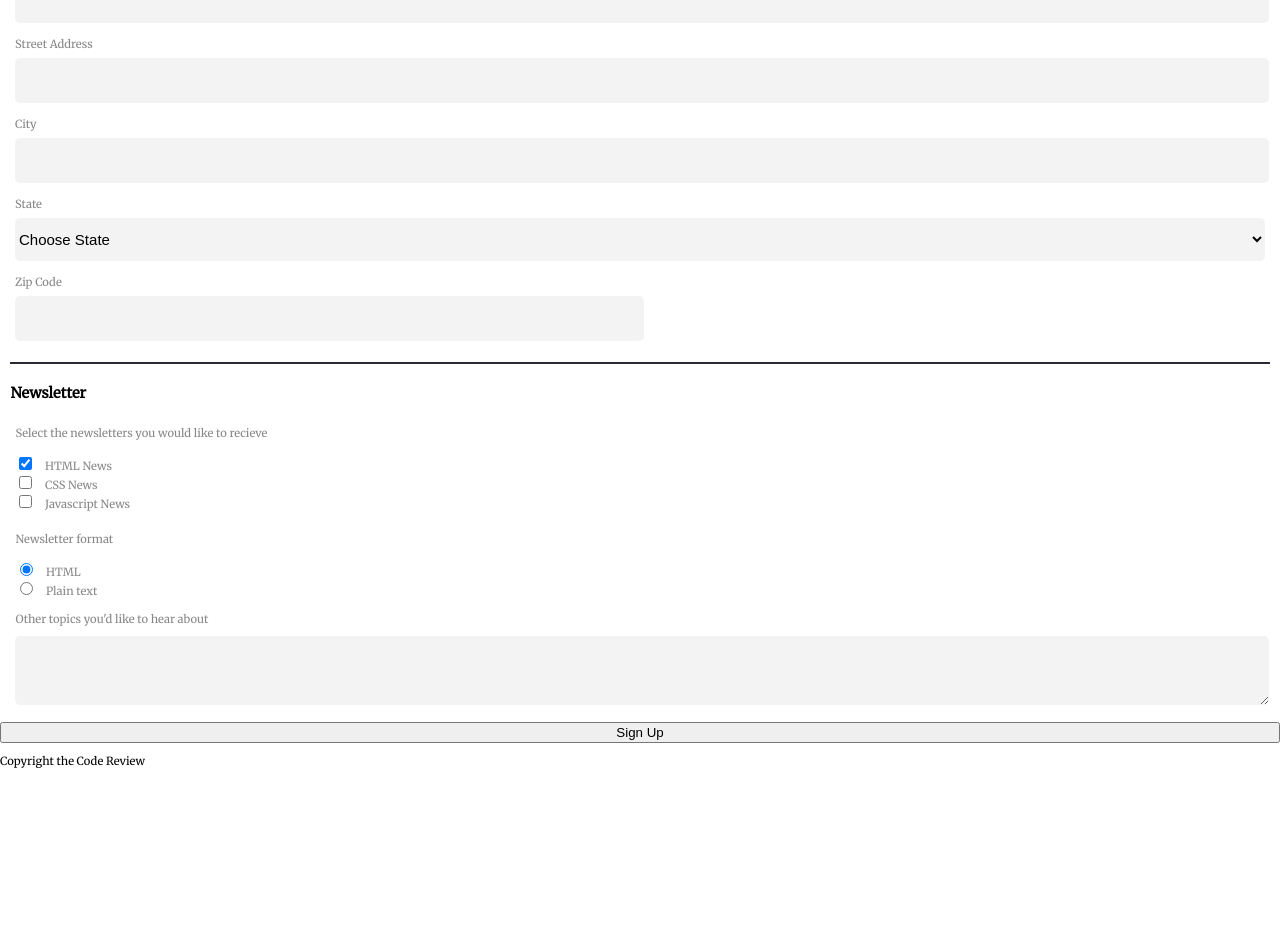
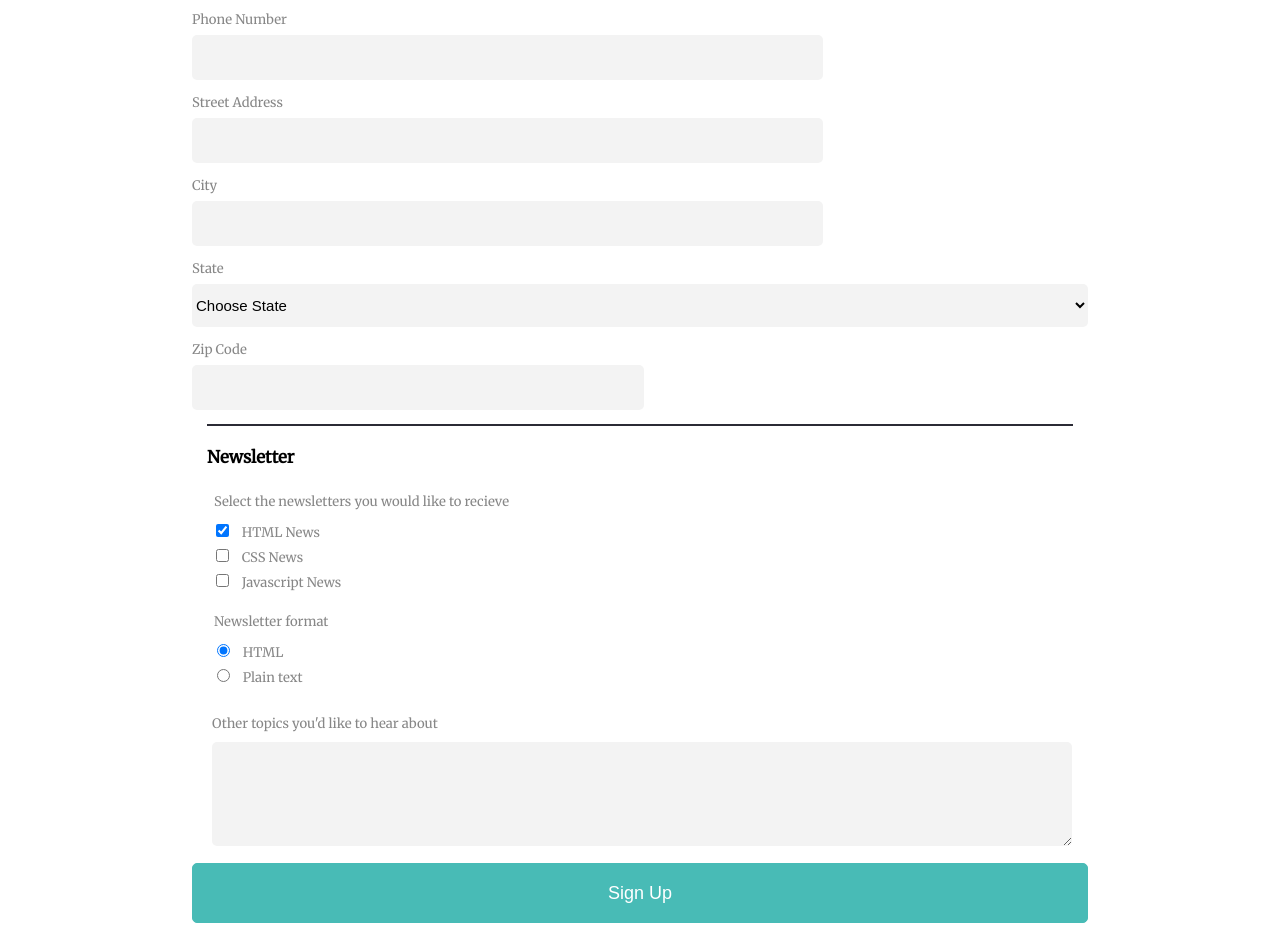
Before and after one commit to alicelandroe/Online-Registration-Form_AliceL, a plain HTML site: page index.html in a window 1280 px wide. Shown: the part 444-1370 px from the top of the page. Before the commit the page ends 1223 px from the top, so only its background shows below. Drawn offline with Linux system fonts and the light colour scheme.

Commit message:
Adding a media query and other styles

```diff
--- a/css/styles.css
+++ b/css/styles.css
@@ -45,7 +45,7 @@ section p {
 
 .main-legend {
     width: 100%;
-    font-size: 1.3em;
+    font-size: 1.5em;
     font-weight: bolder;
     padding: 20px 0 20px 0;
     border-top: solid #2b2b35 2px ;
@@ -54,11 +54,21 @@ section p {
 
 label {
     color: #878787;
+    font-size: 1.17em;
 }
 
 button {
+    padding: 19px 39px 18px 39px;
+    color: #FFF;
+    background-color: #48BBB6;
+    font-size: 18px;
     width: 100%;
-}
+    text-align: center;
+    border-radius: 5px;
+    border: 1px solid #48BBB6;
+    margin: 0 auto;
+    display: block;
+  }
 
 /* class styles */
 
@@ -86,6 +96,12 @@ button {
     padding-right: 15px;
 }
 
+.fieldset-2 {
+    margin: 0;
+    padding-left: 15px;
+    padding-right: 15px;
+}
+
 .fieldset-2a,
 .fieldset-2b {
     margin: 0;
@@ -97,7 +113,8 @@ button {
 .fieldset-2b legend {
     border: none;
     color: #878787;
-    padding: 0 0 10px 0;
+    font-size: 1.17em;
+    line-height: 20px;
 }
 
 .news-format label,
@@ -105,18 +122,28 @@ button {
     margin-left: 7px;
 }
 
+.news-format input,
+.fieldset-2a input {
+    margin-top: 8px;
+}
+
+
+.other-topics {
+    padding-top: 15px;
+}
+
 .fieldset-2b textarea {
     background-color: #f3f3f3;
     width: 100%;
     border: none;
-    height: 65px;
+    height: 100px;
     font-size: 15px;
     border-radius: 5px;
     margin-top: 10px;
 }
 
 ::placeholder {
-    color: #878787;
+    color: #bbbbbb;
     font-style: italic;
     font-size: 0.7em;
     text-align: right;
@@ -128,6 +155,47 @@ button {
     font-size: 0.7em;
 }
 
+.copyright {
+    font-size: 1em;
+    font-style: italic;
+    color: #bbbbbb;
+    text-align: center;
+}
+
+/* id selector */
+
 #zip-code {
     width: 50%;
 }
+
+@media (min-width: 768px) {
+
+    section,
+    form {
+        width: 70%;
+        margin: 3px auto;
+    }
+
+    section {
+        display: flex;
+        justify-content: space-between;
+        flex-direction: column;
+        padding-top: 30px;
+        padding-bottom: 30px;
+    }
+
+    .fieldset-1 {
+        padding: 0;
+    }
+
+    .fieldset-1 label {
+        display: inline-block;
+        width: 30%;
+    }
+
+    .fieldset-1 input {
+        display: inline-block;
+
+        width: 70%;
+    }
+}
--- a/index.html
+++ b/index.html
@@ -12,7 +12,9 @@
 </head>
 
 <body>
-  <h1>The Code Review</h1>
+  <header>
+    <h1>The Code Review</h1>
+  </header>
 
   <section>
     <h2>Signup for our newsletter</h2>
@@ -85,15 +87,17 @@
           <br>
         </div>
 
-        <label for="other-topics" class="other-topics-label">Other topics you'd like to hear about</label>
-        <textarea id="other-topics"></textarea>
+        <div class="other-topics">
+          <label for="other-topics">Other topics you'd like to hear about</label>
+          <textarea id="other-topics"></textarea>
+        </div>
       </fieldset>
     </fieldset>
 
     <button type="submit">Sign Up</button>
   </form>
 
-  <p>Copyright the Code Review</p>
+  <p class="copyright">Copyright the Code Review</p>
 
 </body>
 
```
